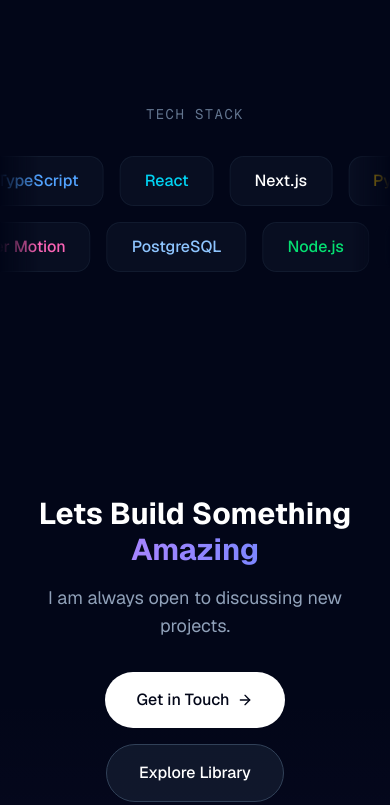
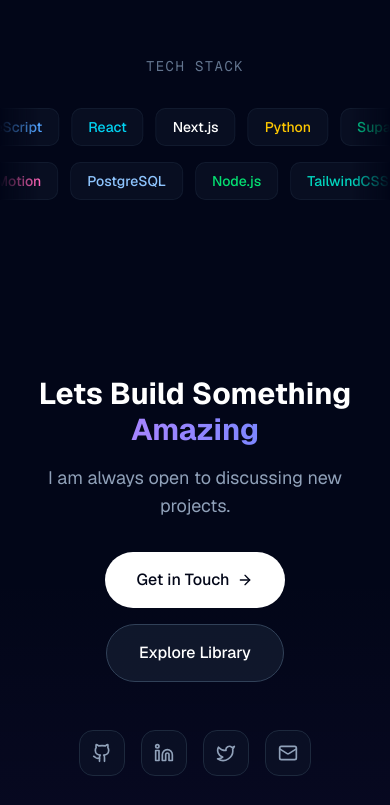
Before and after one commit to Priyanshu-Priya/personal-website, a Next.js app: page / in a window 390 px wide. Shown: the part 1371-2176 px from the top of the page. Built offline with nearby package versions, Linux system fonts and the light colour scheme; no server answers; the database is empty.

Commit message:
fix(home): Improve Tech Stack section responsiveness
- Made marquee items responsive (smaller on mobile)
- Added CSS keyframe animation for marquee (GPU accelerated)
- Reduced section padding on mobile (py-12 vs py-24)
- Added prefers-reduced-motion accessibility support

```diff
--- a/app/globals.css
+++ b/app/globals.css
@@ -119,12 +119,37 @@
   * {
     @apply border-border outline-ring/50;
   }
+
   html {
     overflow-x: hidden;
   }
+
   body {
     @apply bg-background text-foreground;
     overflow-x: hidden;
     max-width: 100vw;
   }
 }
+
+/* Infinite Marquee Animation - GPU Accelerated */
+@keyframes marquee {
+  from {
+    transform: translateX(0%);
+  }
+
+  to {
+    transform: translateX(-50%);
+  }
+}
+
+.animate-marquee {
+  animation: marquee var(--marquee-duration, 30s) linear infinite;
+  animation-direction: var(--marquee-direction, normal);
+}
+
+/* Reduce motion for accessibility */
+@media (prefers-reduced-motion: reduce) {
+  .animate-marquee {
+    animation: none;
+  }
+}
--- a/components/home/tech-stack-section.tsx
+++ b/components/home/tech-stack-section.tsx
@@ -13,7 +13,7 @@
     const techStack = content.items || [];
 
     return (
-        <section className="py-24 overflow-hidden">
+        <section className="py-12 md:py-24 overflow-hidden">
             <motion.div
                 initial={{ opacity: 0 }}
                 whileInView={{ opacity: 1 }}
--- a/components/ui/infinite-marquee.tsx
+++ b/components/ui/infinite-marquee.tsx
@@ -35,6 +35,9 @@
         }
     }, []);
 
+    // Faster speed on mobile for smoother perception
+    const mobileSpeed = speed * 0.6;
+
     return (
         <div
             ref={containerRef}
@@ -47,7 +50,7 @@
         >
             <motion.div
                 ref={scrollerRef}
-                className="flex min-w-full gap-4"
+                className="flex min-w-full gap-3 md:gap-4"
                 animate={
                     start
                         ? {
@@ -59,7 +62,7 @@
                     x: {
                         repeat: Infinity,
                         repeatType: 'loop',
-                        duration: speed,
+                        duration: typeof window !== 'undefined' && window.innerWidth < 768 ? mobileSpeed : speed,
                         ease: 'linear',
                     },
                 }}
@@ -82,8 +85,9 @@
     return (
         <div
             className={cn(
-                'flex shrink-0 items-center justify-center px-6 py-3',
-                'rounded-xl bg-slate-900/50 border border-slate-800/50',
+                'flex shrink-0 items-center justify-center px-4 py-2 md:px-6 md:py-3',
+                'text-sm md:text-base',
+                'rounded-lg md:rounded-xl bg-slate-900/50 border border-slate-800/50',
                 'hover:border-violet-500/30 transition-colors duration-300',
                 className
             )}
```
